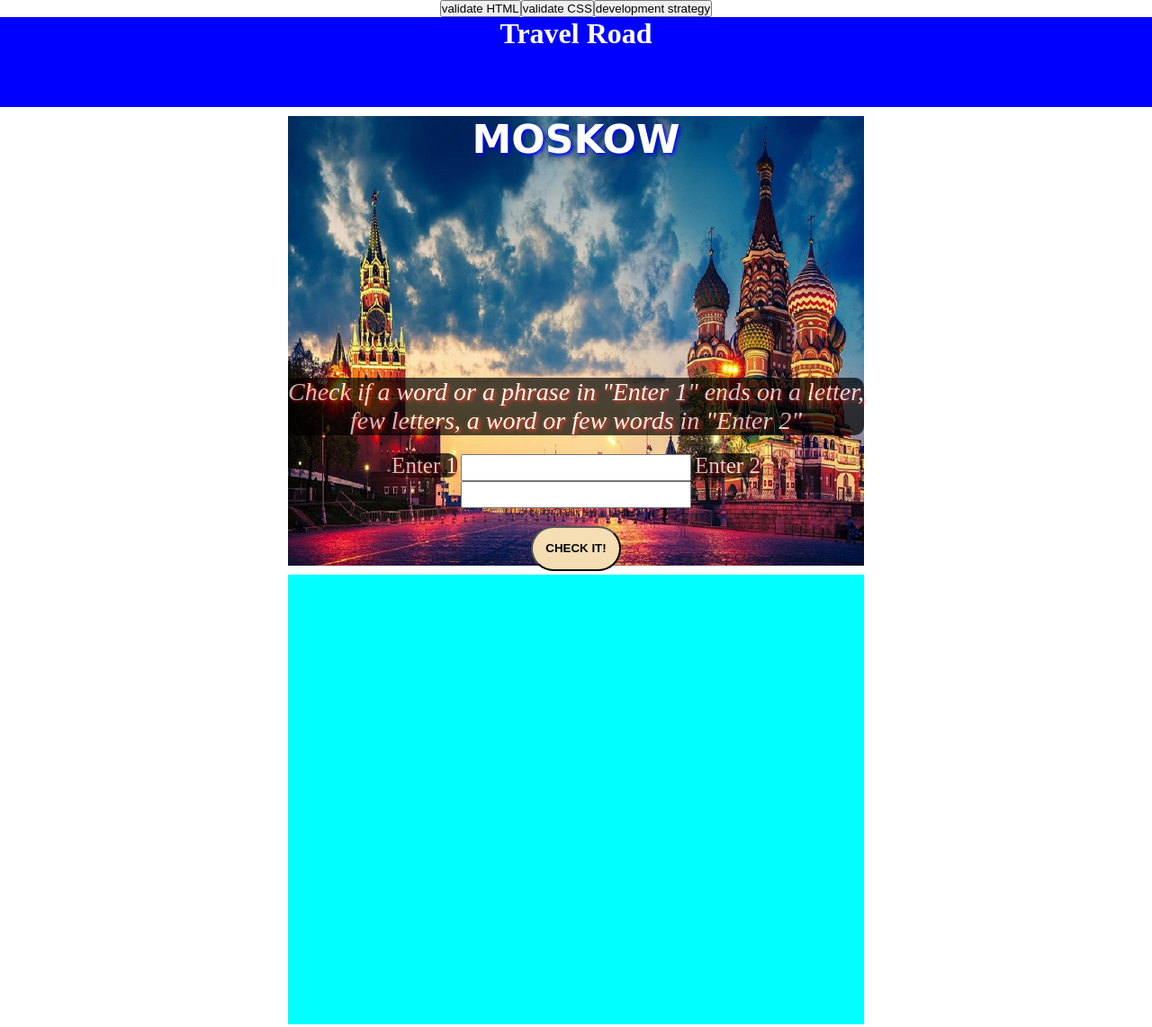
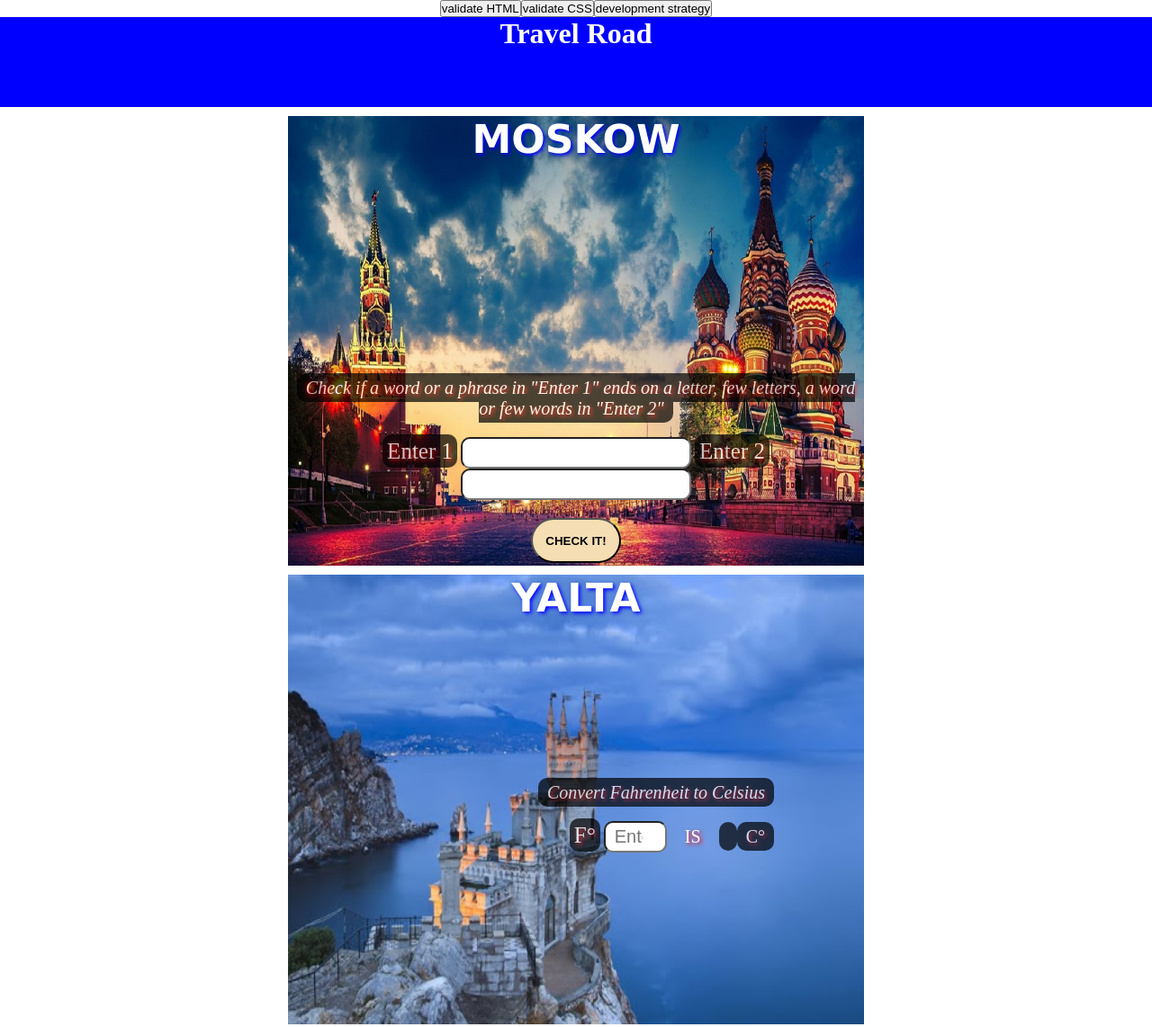
Before and after one commit to aleks2407/country_info, a plain HTML site: page index.html in a window 1280 px wide. Shown: the top 1142 px of the page at 90% size. Drawn offline with Linux system fonts and the light colour scheme.

Commit message:
Add Convert to Celsius Closes gh-9

```diff
--- a/index.html
+++ b/index.html
@@ -9,6 +9,8 @@
 		<title>Debugging: project, week 1</title>
 		<!-- Leave this here!  It renders the review buttons  -->
 		<script src="./review-buttons/init.js"></script>
+		<script src="./scripts/confirm-ending.js"></script>
+		<script src="./scripts/convert-to-celsius.js"></script>
 		<link rel="stylesheet" href="style.css" />
 		<!--font-family-->
 		<link href="//fonts.googleapis.com/css?family=Bungee Shade&subset=latin" rel="stylesheet" type="text/css" />
@@ -21,7 +23,7 @@
 			<!--first two article for Aleksandra-->
 			<article class="article1">
 				<h2 class="city">Moskow</h2>
-				<p class="instruction">Check if a word or a phrase in "Enter 1" ends on a letter, few letters, a word or few words in "Enter 2"</p>
+				<p class="instruction"><span>Check if a word or a phrase in "Enter 1" ends on a letter, few letters, a word or few words in "Enter 2"</span></p>
                 <div class="js-function">
 				   <label class="arguments" for="arg1">Enter 1</label>
 				   <input type="text" id="arg1" oninput="clearResultHandler()">
@@ -34,7 +36,16 @@
 				   <p id="result"></p>
 			    </div>
 			</article>
-			<article class="article2"></article>
+
+			<article class="article2">
+				<h2 class="city">Yalta</h2>
+				<p class="instruction2"><span>Convert Fahrenheit to Celsius</span></p>
+                <div class="js-function2">
+				   <label class="arguments" for="temp">F°</label>
+				   <input type="number" id="temp" placeholder="Enter F°" oninput="convertToCelsiusHandler()"><span id="is">is</span><span id="result2"></span><span id="cels">C°</span>
+			    </div>
+			</article>
+
 			<!--Article 3&4 for Oguz-->
 			<article class="article3">
 				<h2>ISTANBUL</h2>
--- a/scripts/convert-to-celsius.js
+++ b/scripts/convert-to-celsius.js
@@ -3,8 +3,31 @@
 console.log('-- loading: convertToCelsius');
 
 
-function convertToCelsius() { }
+function convertToCelsius(f) {
+  return (f-32) * 5/9;
+}
 
+function convertToCelsiusHandler() {
+  debugger;
+
+  // read user input
+  const fTemp = document.getElementById('temp').value;
+  let result;
+
+  // core logic
+  if (fTemp === "") {
+    result = "";
+  } else {
+    result = Math.trunc(convertToCelsius(fTemp));
+  }
+
+  // display for use
+  document.getElementById('result2').innerHTML = result;
+
+  // log for developers
+  console.log('User first input: ', fTemp, `\n type: ${typeof fTemp}`);
+  console.log('Result for user: ', result, `\n type: ${typeof result}`);
+}
 
 {
   console.log('-- testing: convertToCelsius ');
@@ -40,17 +63,3 @@ function convertToCelsius() { }
   const _6_actual = convertToCelsius(_6_arg);
   console.assert(_6_actual === _6_expect, 'Test 6');
 }
-
-
-function convertToCelsiusHandler() {
-  debugger;
-
-  // read user input
-
-  // core logic
-  const result = convertToCelsius(f);
-
-  // display for use
-
-  // log for developers
-}
--- a/style.css
+++ b/style.css
@@ -51,16 +51,20 @@ h2.city{
 	text-shadow: 2px 2px 4px blue;
 }
 p.instruction {
-	background-color: black;
-	border-radius: 10px;
-	opacity: 0.7;
 	text-align: center;
 	margin-top: 240px;
 	margin-bottom: 20px;
-	font-size: 28px;
+	font-size: 20px;
 	color: white;
 	text-shadow: 2px 2px 4px red ;
 	font-style: italic;
+}
+
+.instruction span {
+	background-color: black;
+	opacity: 0.7;
+	border-radius: 10px;
+	padding: 5px 10px;
 }
 
 label.arguments {
@@ -70,6 +74,7 @@ label.arguments {
 	color: white;
 	font-size: 25px;
 	text-shadow: 2px 2px 4px red ;
+	padding: 5px;
 }
 
 div.js-function {
@@ -77,7 +82,7 @@ div.js-function {
 }
 
 #arg1, #arg2 {
-	height: 30px;
+	height: 35px;
 	width: 40%;
 	font-size: 20px;
 	padding: 10px;
@@ -100,6 +105,73 @@ p#result {
 	text-shadow: 2px 2px 4px blue;
 
 }
+
+/* Article 2 */
+.article2 {
+	background-image: url(./img/alex/Yalta.jpg);
+	background-repeat: no-repeat;
+	background-size: 100% 100%;
+	background-position: center;
+}
+
+#temp {
+	height: 35px;
+	width: 13%;
+	font-size: 20px;
+	padding: 10px;
+}
+
+p.instruction2 {
+	text-align: right;
+	margin-right: 100px;
+	margin-top: 180px;
+	margin-bottom: 20px;
+	font-size: 20px;
+	color: white;
+	text-shadow: 2px 2px 4px red ;
+	font-style: italic;
+}
+
+div.js-function2 {
+	text-align: right;
+	margin-right: 100px;
+}
+
+input {
+	border-radius: 10px;
+}
+
+.instruction2 span {
+	background-color: black;
+	opacity: 0.7;
+	border-radius: 10px;
+	padding: 5px 10px;
+}
+
+button.yalta {
+	margin-right: 60px;
+}
+
+#is {
+	font-size: 20px;
+	color: white;
+	text-shadow: 2px 2px 4px red ;
+	text-transform: uppercase;
+	margin-left: 20px;
+	margin-right: 20px;
+}
+
+#result2, #cels {
+	font-size: 20px;
+	color: white;
+	text-shadow: 2px 2px 4px red ;
+	background-color: black;
+	opacity: 0.7;
+	border-radius: 10px;
+	padding: 5px 10px;
+}
+
+
 /*it will change the things I have made it just for starting point*/
 /*your class en id can be related your article number then we will have zero conflict :)*/
 
```
Also changed, not shown: img/alex/Yalta.jpg (added), 1 other file.
